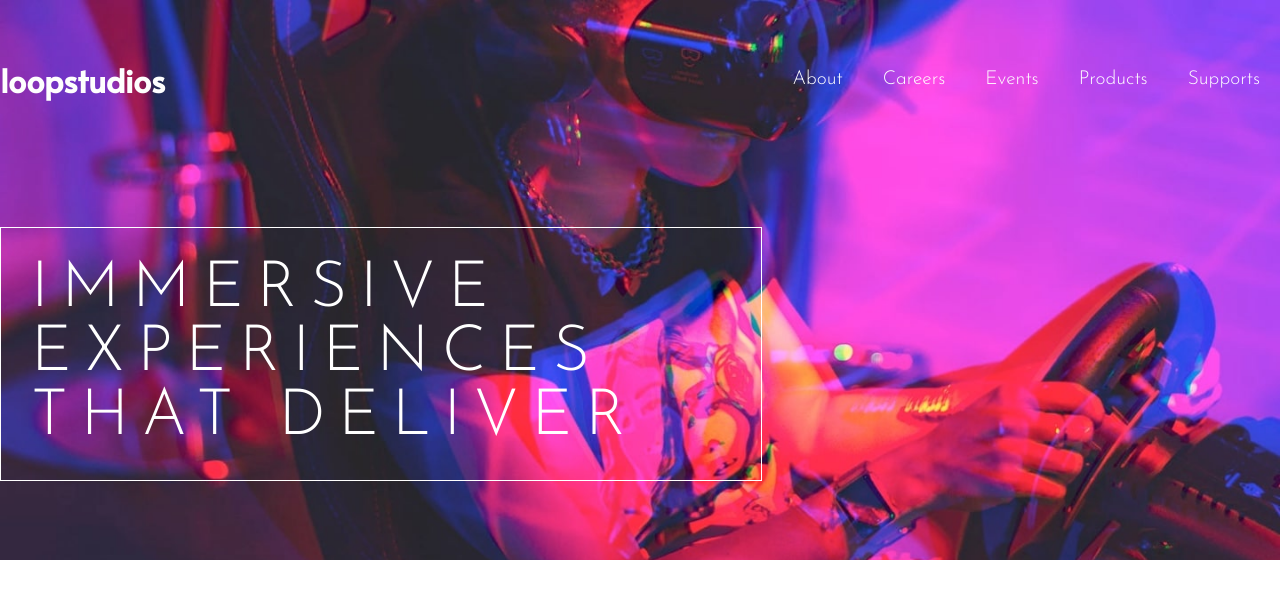
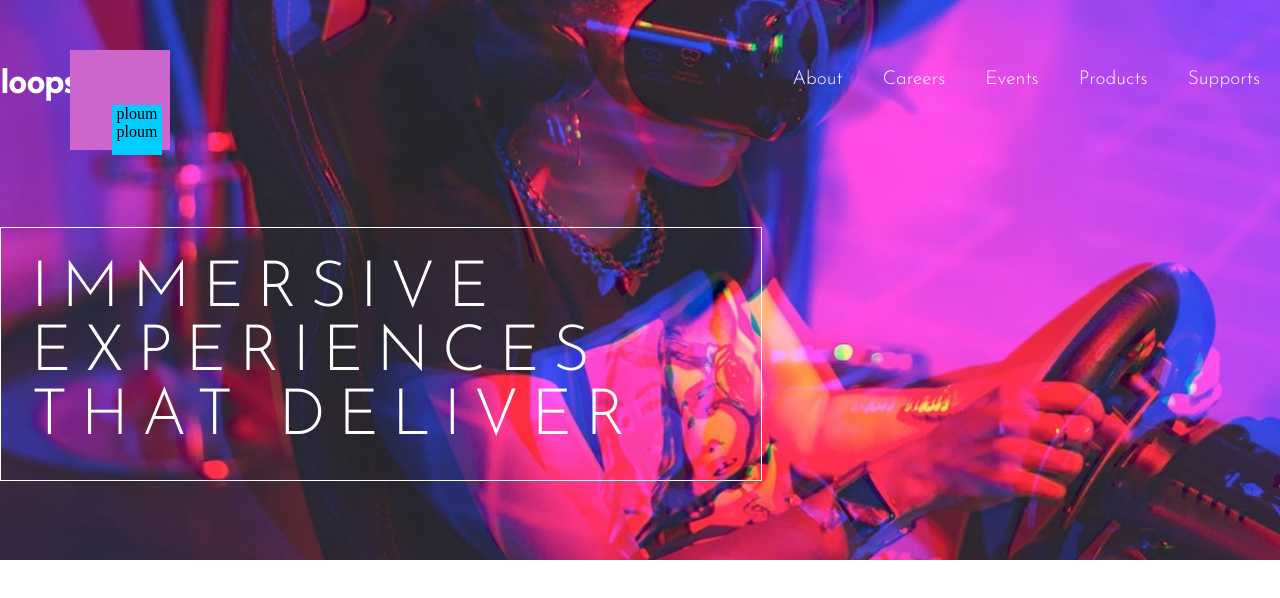
Before and after one commit to Sixpacks123/Loopstudios-landing-page, a Vue app: page / in a window 1280 px wide. Shown: the top 598 px of the page. Built offline with nearby package versions, Linux system fonts and the light colour scheme.

Commit message:
create middel content

```diff
--- a/src/components/MiddelContent.vue
+++ b/src/components/MiddelContent.vue
@@ -1,6 +1,8 @@
 <template>
  <div>
-
+   <div id="element2">
+    <div id="element1">ploum ploum</div>
+</div>
  </div>
 </template>
 <script>
@@ -9,5 +11,22 @@ export default {
 }
 </script>
 <style scoped>
-
+#element1 {
+    position:absolute;
+    background-color:#00CCFF; /* bleu ciel */
+    width:50px;
+    height:50px;
+    text-align:center;
+    top:55px;
+    left:42px;
+    }
+#element2 {
+    position:absolute;
+    background-color:#CC66CC; /* violet */
+    width:100px;
+    height:100px;
+    text-align:center;
+    top:50px;
+    left:70px;
+    }
 </style>
```
